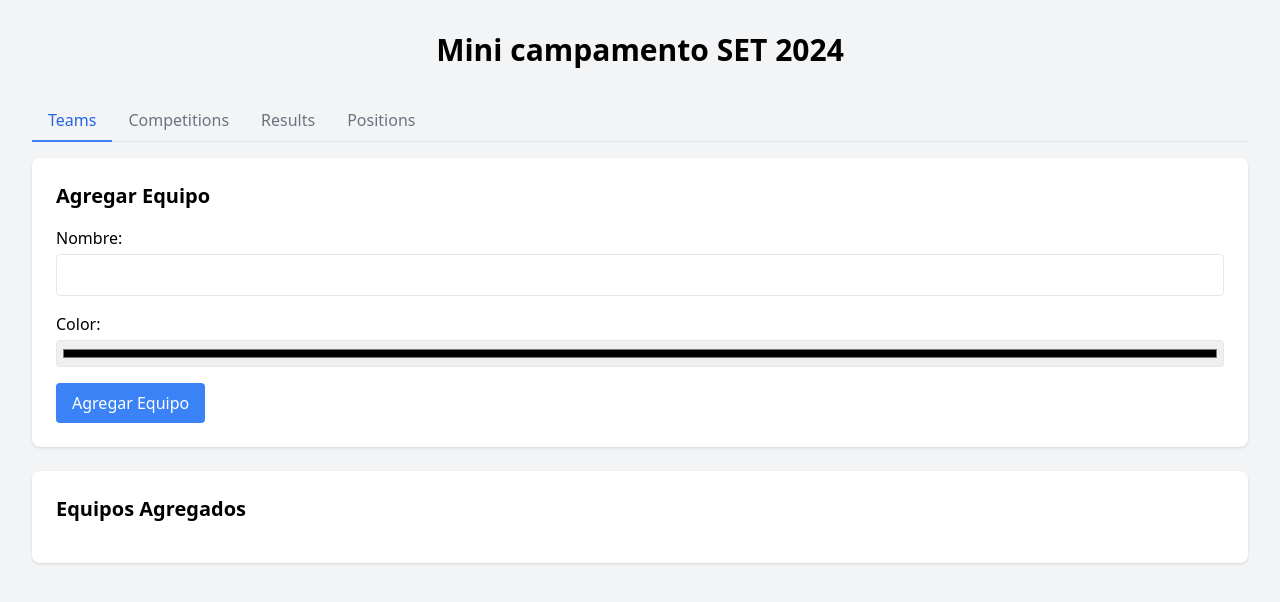
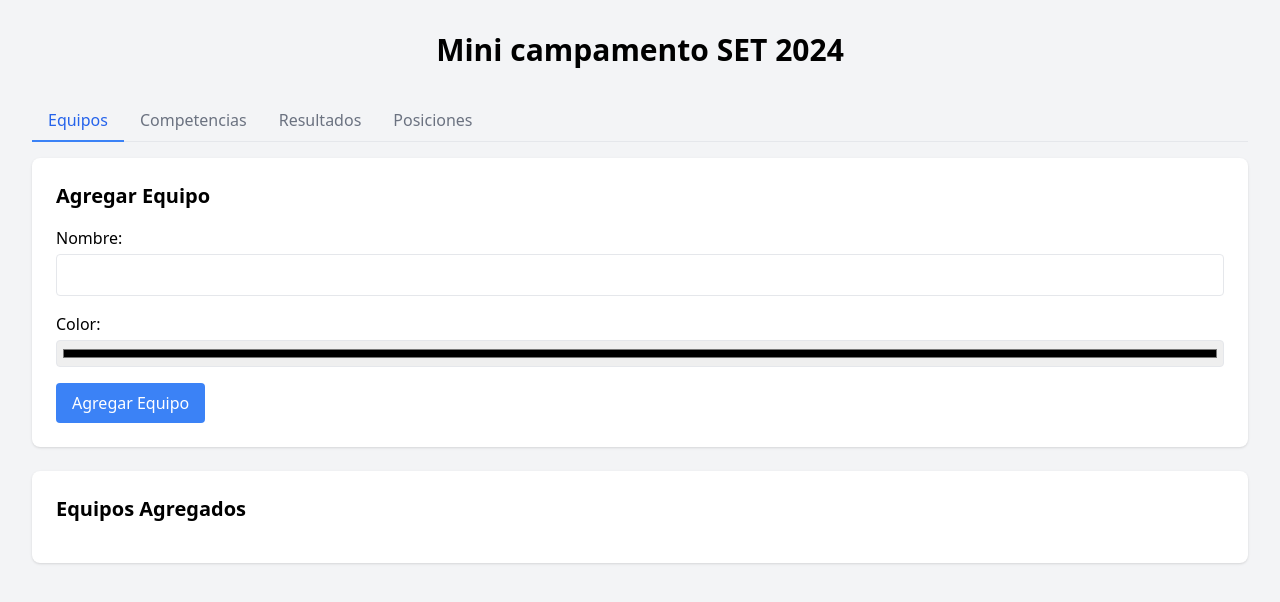
Before and after one commit to jamthebest/church-team-manager, a React (Vite) app: page / in a window 1280 px wide. Shown: the top 602 px of the page. Built offline with nearby package versions, Linux system fonts and the light colour scheme.

Commit message:
Change tab texts

```diff
--- a/src/App.tsx
+++ b/src/App.tsx
@@ -11,6 +11,13 @@ enum TabEnum {
   COMPETITIONS = 'competitions',
   RESULTS = 'results',
   POSITIONS = 'positions',
+}
+
+const tabText = {
+  [TabEnum.TEAMS]: 'Equipos',
+  [TabEnum.COMPETITIONS]: 'Competencias',
+  [TabEnum.RESULTS]: 'Resultados',
+  [TabEnum.POSITIONS]: 'Posiciones',
 }
 
 function App() {
@@ -63,14 +70,14 @@ function App() {
             {[TabEnum.TEAMS, TabEnum.COMPETITIONS, TabEnum.RESULTS, TabEnum.POSITIONS].map((tab) => (
               <button
                 key={tab}
-                className={`py-2 px-3 sm:px-4 text-center border-b-2 font-medium text-sm sm:text-base whitespace-nowrap ${
+                className={`py-2 px-2 sm:px-4 text-center border-b-2 font-medium text-sm sm:text-base whitespace-nowrap ${
                   activeTab === tab
                     ? 'border-blue-500 text-blue-600'
                     : 'border-transparent text-gray-500 hover:text-gray-700 hover:border-gray-300'
                 }`}
                 onClick={() => setActiveTab(tab as TabEnum)}
               >
-                {tab.charAt(0).toUpperCase() + tab.slice(1)}
+                {tabText[tab]}
               </button>
             ))}
           </nav>
```
